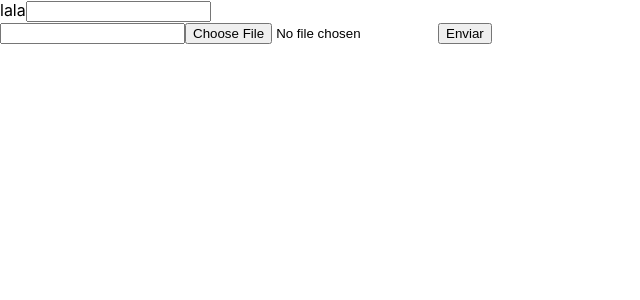
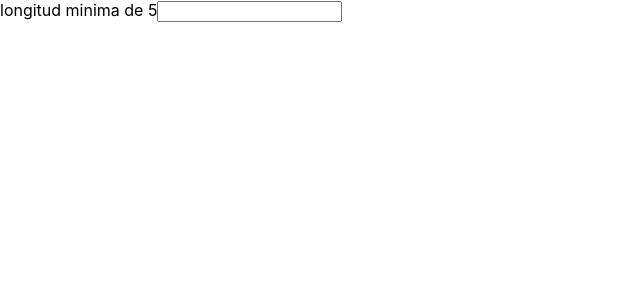
Before and after one commit to isgb/componentes-funcionales-hooks-udemy, a React (Create React App) app: page / in a window 1280 px wide. Shown: the top 300 px of the page, without its empty margins (0-640 px from the left). Built offline with nearby package versions, Linux system fonts and the light colour scheme.

Commit message:
69. Introducción a controlled components, la forma recomendada

```diff
--- a/src/App.js
+++ b/src/App.js
@@ -1,25 +1,20 @@
-import { useRef } from 'react';
+import {useState} from 'react'
 
-const App = () => {
+const App = () =>{
 
- const submit = (e) =>{
-  e.preventDefault()
-  const data = Array.from(new FormData(e.target))
-  console.log(Object.fromEntries(data))
- }
+  const [value, setValue] = useState('')
 
+  const handleChange = (e) =>{
+    setValue(e.target.value)
+  }
+  console.log(value)
   return(
-    <div>
-      <div>
-        <span>lala</span>
-        <input type="text" name='campo'/>
-      </div>
-      <input name='campo-2'/>
-      <input type="file" name='archivo'/>
-      <input type='submit' value='Enviar'/>
+     <div>
+      {value.length < 5 ? <span>longitud minima de 5</span> : null}
+      <input type="text" name="normal" value={value} onChange={handleChange}/>
+     </div>
+  )
 
-    </div>
-  )
 }
 
-export default App;
+export default App
```
